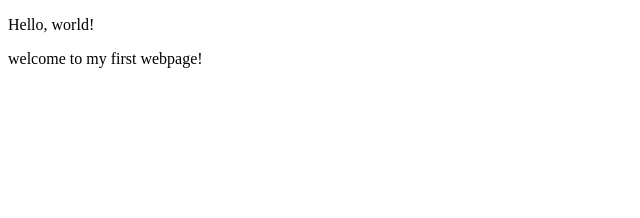
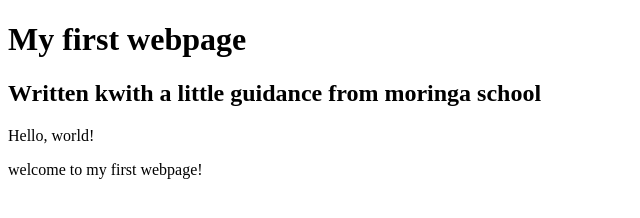
Before and after one commit to joycekim648/block-elements, a plain HTML site: page my_first_webpage.html in a window 1280 px wide. Shown: the whole page, without its empty margins (0-640 px from the left). Drawn offline with Linux system fonts and the light colour scheme.

Commit message:
add header blocks elements

```diff
--- a/my_first_webpage.html
+++ b/my_first_webpage.html
@@ -4,6 +4,9 @@
    <title>My first webpage!</title>
    </head>
    <body>
+     <h1>My first webpage</h1>
+     <h2>Written kwith a little guidance from moringa school</h2>
+
      <p>Hello, world!</p>
      <p>welcome to my first webpage!</p>
    </body>
```
